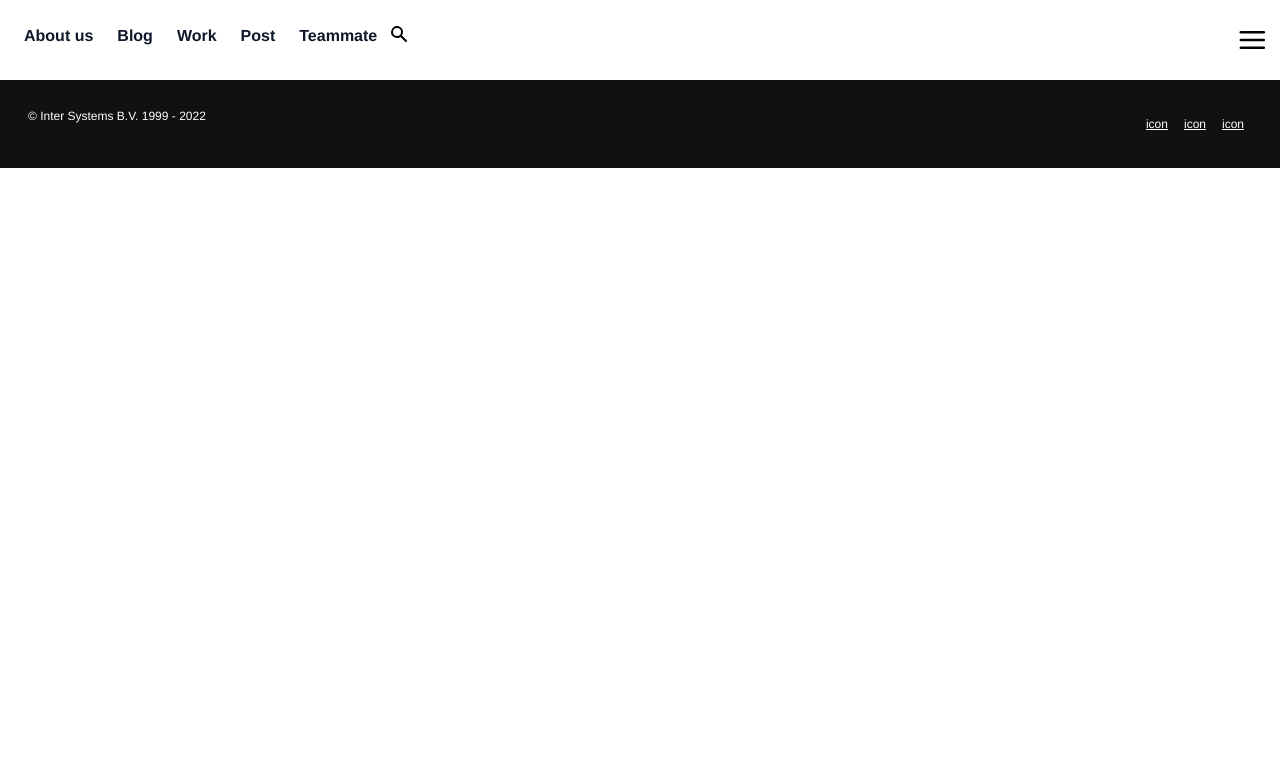
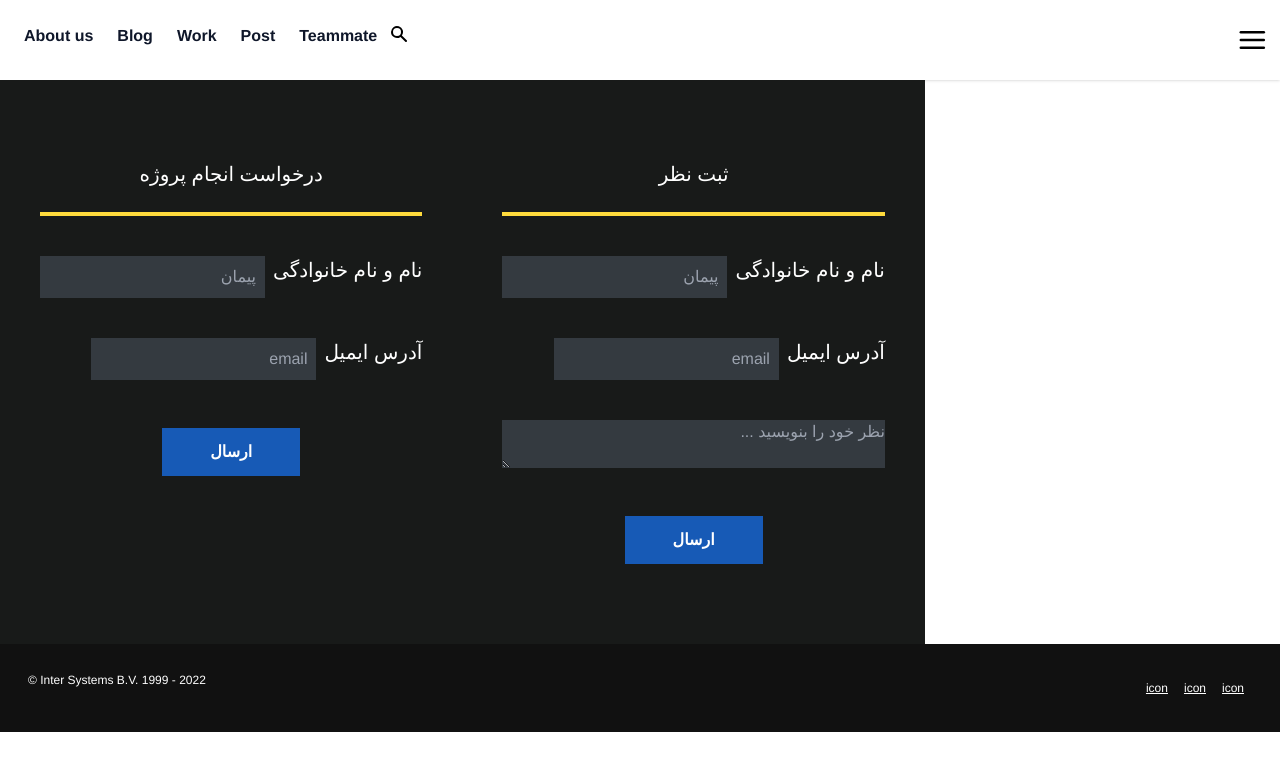
Before and after one commit to Samira-ABDI79/Nill, a React (Create React App) app: page /about in a window 1280 px wide. Shown: the top 770 px of the page. Built offline with nearby package versions, Linux system fonts and the light colour scheme.

Commit message:
feat (About) : add form components

```diff
--- a/src/Components/About/About.tsx
+++ b/src/Components/About/About.tsx
@@ -1,10 +1,13 @@
-
+import NewCommentsForm from "./Components/NewCommentsForm/NewCommentsForm";
+import NewProjectForm from "./Components/NewProjectForm/NewProjectForm";
 
 function About(){
     return (
         <>
 
-          <div className="container bg-white h-full">
+          <div className="flex">
+              <NewProjectForm/>
+              <NewCommentsForm />
               </div>
         </>
     )
--- /dev/null
+++ b/src/Components/About/Components/NewCommentsForm/NewCommentsForm.tsx
@@ -0,0 +1,32 @@
+
+
+
+function NewCommentsForm(){
+    return (
+        <>
+<div className="px-10 py-8 bg-screen">
+<p className="font-normal mt-12  text-xl text-white text-center mb-6" dir="rtl">ثبت نظر</p>
+<div className="h-1 w-full bg-yellow text-yellow "></div>
+<form className="mb-12">
+    <div className="flex flex-col" dir="rtl">
+     <div className="mt-10 flex">
+     <label  className="font-normal  pl-2 text-xl text-white " >نام و نام خانوادگی</label>
+        <input type="" id="" className="border  p-2 w-auto border-dark bg-dark" placeholder="پیمان" />
+     </div>
+     <div className="mt-10 flex">
+     <label  className="font-normal pl-2  text-xl text-white " >آدرس ایمیل</label>
+        <input type="email" id="" className="border  p-2 w-auto bg-dark border-dark" placeholder="email" />
+</div>
+<textarea name="" id="" className="bg-dark text-white mt-10" placeholder="نظر خود را بنویسید ..."></textarea>
+    </div>
+<div className="flex justify-center items-center"><button className="bg-blue   h-8 mt-12 hover:opacity-80 text-white px-12 font-semibold py-6 flex justify-center items-center">
+ارسال
+  </button></div>
+</form>
+
+</div>
+        </>
+    )
+}
+
+export default NewCommentsForm;
--- /dev/null
+++ b/src/Components/About/Components/NewProjectForm/NewProjectForm.tsx
@@ -0,0 +1,31 @@
+
+
+
+function NewProjectForm(){
+    return (
+        <>
+        <div className="px-10 py-8 bg-screen">
+        <p className="font-normal mt-12  text-xl text-white text-center mb-6" dir="rtl">درخواست انجام پروژه</p>
+        <div className="h-1 w-full bg-yellow text-yellow "></div>
+        <form className="mb-12">
+            <div className="flex flex-col" dir="rtl">
+             <div className="mt-10 flex">
+             <label  className="font-normal  pl-2 text-xl text-white " >نام و نام خانوادگی</label>
+                <input type="" id="" className="border  p-2 w-auto border-dark bg-dark" placeholder="پیمان" />
+             </div>
+             <div className="mt-10 flex">
+             <label  className="font-normal pl-2  text-xl text-white " >آدرس ایمیل</label>
+                <input type="email" id="" className="border  p-2 w-auto bg-dark border-dark" placeholder="email" />
+        </div>
+            </div>
+        <div className="flex justify-center items-center"><button className="bg-blue   h-8 mt-12 hover:opacity-80 text-white px-12 font-semibold py-6 flex justify-center items-center">
+        ارسال
+          </button></div>
+        </form>
+
+        </div>
+        </>
+    )
+}
+
+export default NewProjectForm;
```
